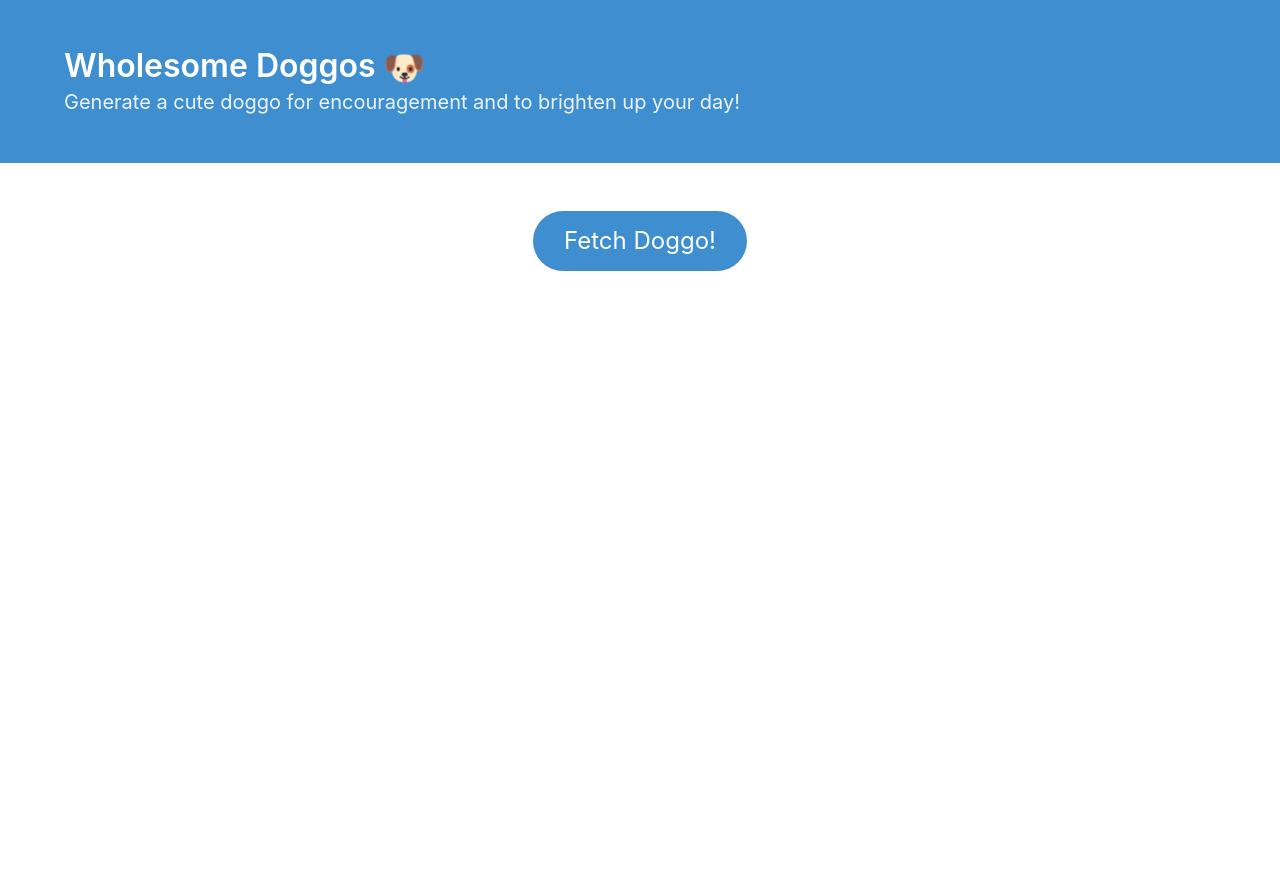
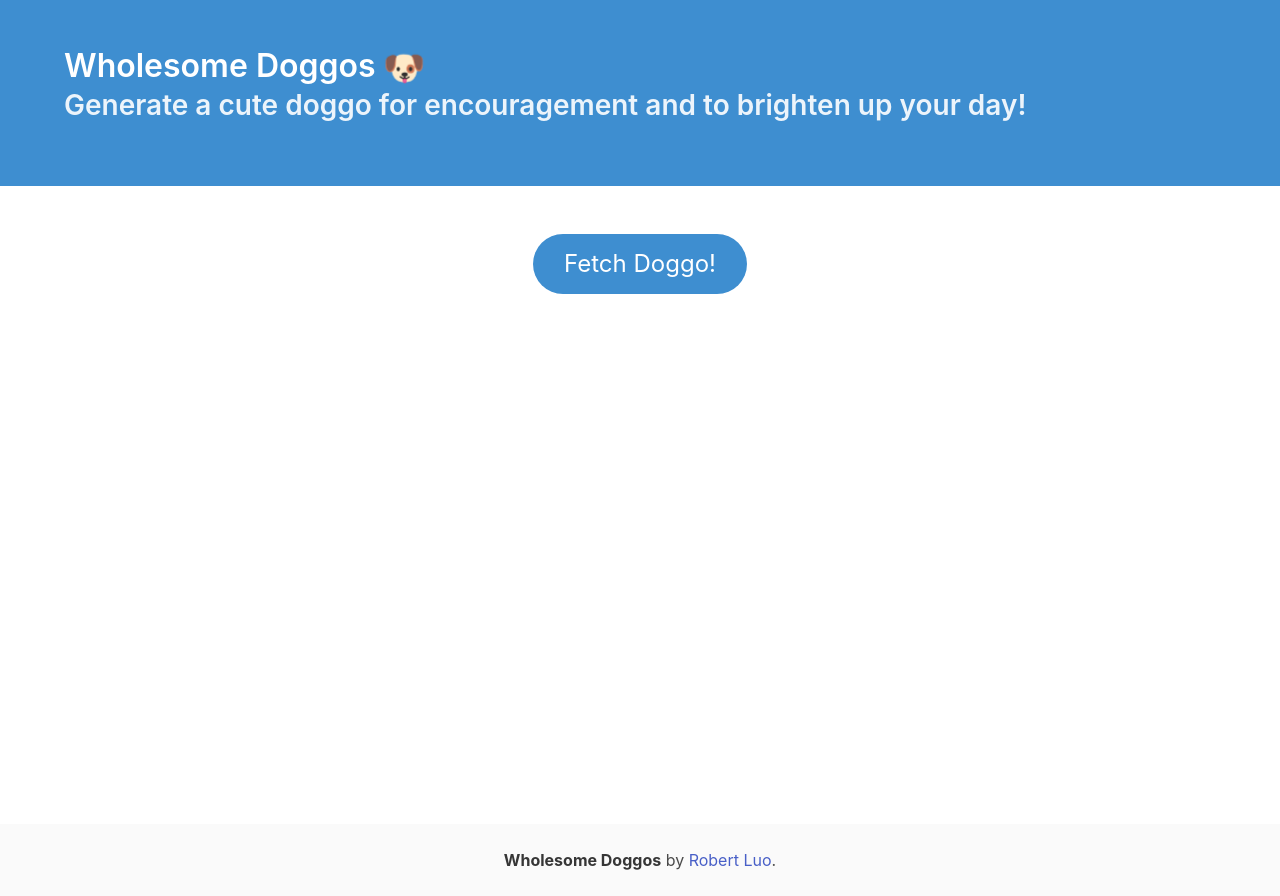
Before and after one commit to robertxluo/wholesome-doggos, an Angular app: page / in a window 1280 px wide. Before the commit the page ends 800 px from the top, so only its background shows below. Built offline with nearby package versions, Linux system fonts and the light colour scheme.

Commit message:
Make footer sticky

```diff
--- a/src/app/app.component.css
+++ b/src/app/app.component.css
@@ -0,0 +1,5 @@
+.content {
+  display: flex;
+  min-height: 100vh;
+  flex-direction: column;
+}
--- a/src/app/app.component.html
+++ b/src/app/app.component.html
@@ -1,2 +1,5 @@
-<app-header></app-header>
-<app-button-layout></app-button-layout>
+<div class="content">
+  <app-header></app-header>
+  <app-button-layout></app-button-layout>
+</div>
+<app-footer></app-footer>
```
